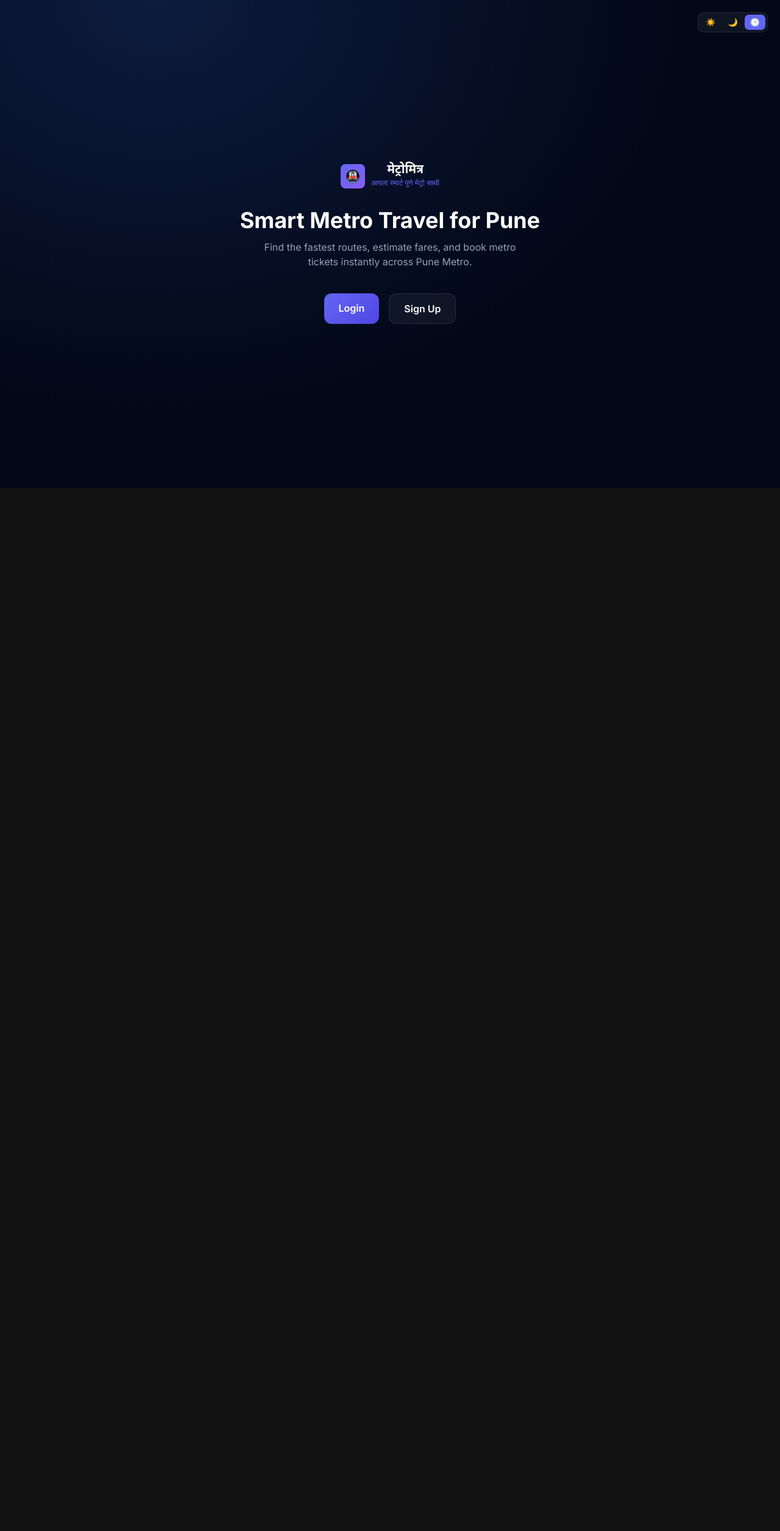
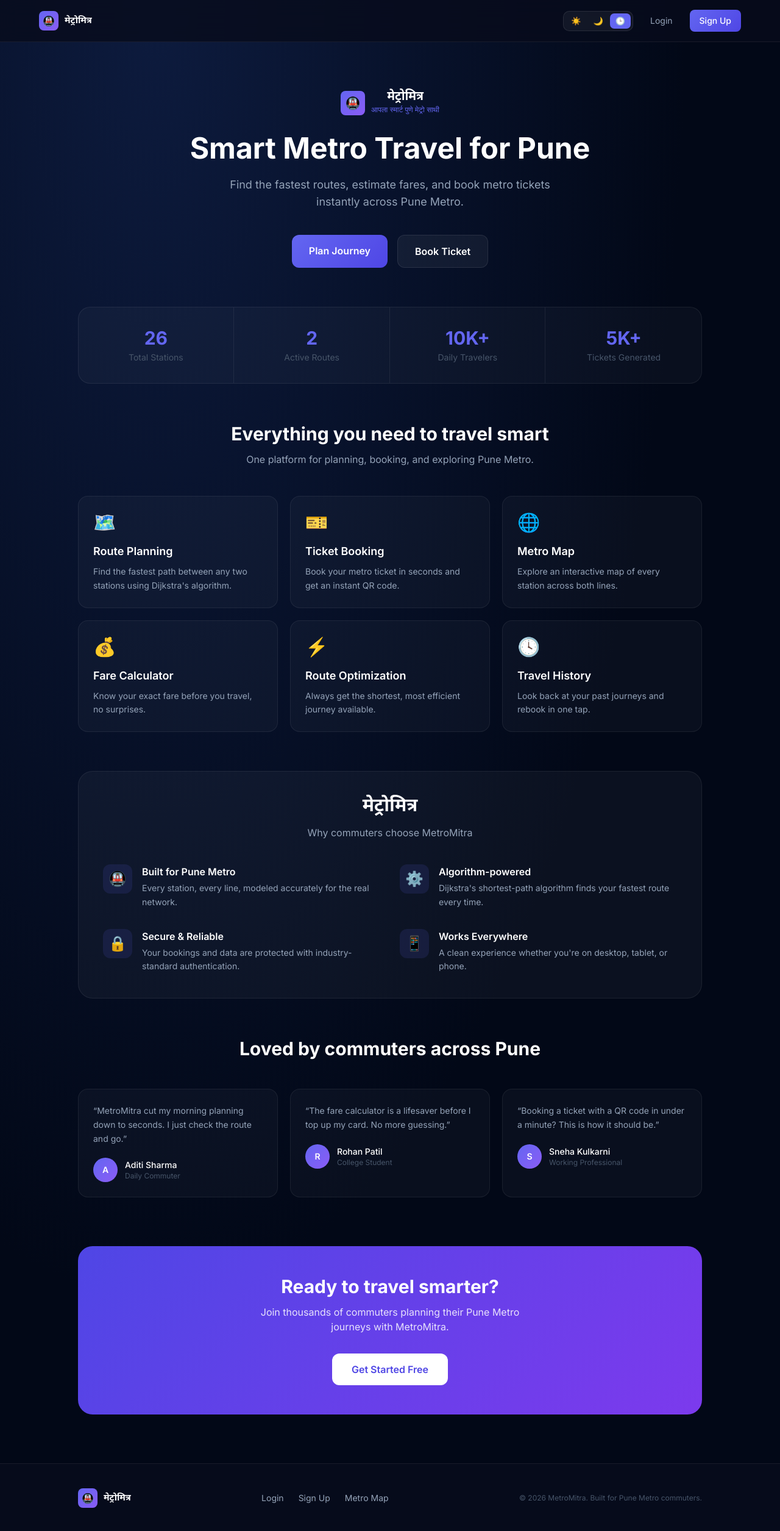
Before and after one commit to dalemohit05/metro-route-planner, a Next.js app: page / in a window 1280 px wide. Shown: the whole page at 61% size. Before the commit the page ends 800 px from the top, so only its background shows below. Built offline with nearby package versions, Linux system fonts and the light colour scheme; no server answers.

Commit message:
add landing page with hero, features, testimonials

```diff
--- a/src/app/page.tsx
+++ b/src/app/page.tsx
@@ -3,60 +3,254 @@ import { redirect } from 'next/navigation';
 import Logo from '@/components/Logo';
 import ThemeToggle from '@/components/ThemeToggle';
 
+const FEATURES = [
+  { icon: '🗺️', title: 'Route Planning', desc: 'Find the fastest path between any two stations using Dijkstra\'s algorithm.' },
+  { icon: '🎫', title: 'Ticket Booking', desc: 'Book your metro ticket in seconds and get an instant QR code.' },
+  { icon: '🌐', title: 'Metro Map', desc: 'Explore an interactive map of every station across both lines.' },
+  { icon: '💰', title: 'Fare Calculator', desc: 'Know your exact fare before you travel, no surprises.' },
+  { icon: '⚡', title: 'Route Optimization', desc: 'Always get the shortest, most efficient journey available.' },
+  { icon: '🕓', title: 'Travel History', desc: 'Look back at your past journeys and rebook in one tap.' },
+];
+
+const WHY_POINTS = [
+  { icon: '🚇', title: 'Built for Pune Metro', desc: 'Every station, every line, modeled accurately for the real network.' },
+  { icon: '⚙️', title: 'Algorithm-powered', desc: 'Dijkstra\'s shortest-path algorithm finds your fastest route every time.' },
+  { icon: '🔒', title: 'Secure & Reliable', desc: 'Your bookings and data are protected with industry-standard authentication.' },
+  { icon: '📱', title: 'Works Everywhere', desc: 'A clean experience whether you\'re on desktop, tablet, or phone.' },
+];
+
+const TESTIMONIALS = [
+  { name: 'Aditi Sharma', role: 'Daily Commuter', quote: 'MetroMitra cut my morning planning down to seconds. I just check the route and go.', avatar: 'A' },
+  { name: 'Rohan Patil', role: 'College Student', quote: 'The fare calculator is a lifesaver before I top up my card. No more guessing.', avatar: 'R' },
+  { name: 'Sneha Kulkarni', role: 'Working Professional', quote: 'Booking a ticket with a QR code in under a minute? This is how it should be.', avatar: 'S' },
+];
+
 export default async function HomePage() {
   const supabase = await createServerSupabaseClient();
   const { data: { user } } = await supabase.auth.getUser();
 
-  // If logged in, go straight to dashboard
   if (user) {
     redirect('/dashboard');
   }
 
-  // If not logged in, show landing page
   return (
-    <main
-      className="min-h-screen flex flex-col items-center justify-center px-6"
-      style={{ background: 'var(--bg-page)', color: 'var(--text-primary)' }}
-    >
-      <div style={{ position: 'absolute', top: '20px', right: '20px' }}>
-        <ThemeToggle />
-      </div>
+    <main style={{ background: 'var(--bg-page)', color: 'var(--text-primary)' }} className="min-h-screen">
 
-      <div className="text-center">
-        <div className="flex flex-col items-center mb-8">
-          <Logo size="lg" showTagline taglineLang="hi" />
+      {/* Header */}
+      <header
+        style={{ background: 'var(--bg-header)', backdropFilter: 'blur(16px)', borderBottom: '1px solid var(--border-subtle)' }}
+        className="px-6 py-4 sticky top-0 z-50"
+      >
+        <div className="max-w-6xl mx-auto flex items-center justify-between">
+          <Logo />
+          <div className="flex items-center gap-3">
+            <ThemeToggle />
+            <a
+              href="/login"
+              style={{ color: 'var(--text-secondary)' }}
+              className="text-sm px-4 py-2 hover:opacity-80 transition-opacity"
+            >
+              Login
+            </a>
+            <a
+              href="/signup"
+              style={{ background: 'linear-gradient(135deg, var(--accent-indigo), var(--accent-indigo-dim))' }}
+              className="text-sm px-4 py-2 rounded-lg text-white font-medium transition-all hover:scale-105"
+            >
+              Sign Up
+            </a>
+          </div>
         </div>
+      </header>
 
-        <h1
-          className="text-3xl md:text-4xl font-bold mb-3"
-          style={{ color: 'var(--text-primary)' }}
+      {/* Hero */}
+      <section className="px-6 pt-20 pb-16 text-center">
+        <div className="max-w-3xl mx-auto">
+          <div className="flex justify-center mb-6">
+            <Logo size="lg" showTagline taglineLang="hi" />
+          </div>
+          <h1 className="text-4xl md:text-5xl font-bold mb-4 leading-tight">
+            Smart Metro Travel for Pune
+          </h1>
+          <p style={{ color: 'var(--text-secondary)' }} className="text-lg mb-10 max-w-xl mx-auto">
+            Find the fastest routes, estimate fares, and book metro tickets instantly across Pune Metro.
+          </p>
+          <div className="flex flex-wrap gap-4 justify-center">
+            <a
+              href="/signup"
+              style={{ background: 'linear-gradient(135deg, var(--accent-indigo), var(--accent-indigo-dim))' }}
+              className="px-7 py-3.5 rounded-xl text-white font-semibold transition-all hover:scale-105"
+            >
+              Plan Journey
+            </a>
+            <a
+              href="/signup"
+              style={{ background: 'var(--bg-input)', border: '1px solid var(--border-input)', color: 'var(--text-primary)' }}
+              className="px-7 py-3.5 rounded-xl font-semibold transition-all hover:scale-105"
+            >
+              Book Ticket
+            </a>
+          </div>
+        </div>
+      </section>
+
+      {/* Stats Bar */}
+      <section className="px-6 pb-16">
+        <div
+          style={{ background: 'var(--bg-card)', border: '1px solid var(--border-subtle)', borderRadius: '20px' }}
+          className="max-w-5xl mx-auto grid grid-cols-2 md:grid-cols-4 gap-px overflow-hidden"
         >
-          Smart Metro Travel for Pune
-        </h1>
-        <p
-          className="mb-10 max-w-md mx-auto"
-          style={{ color: 'var(--text-secondary)' }}
+          {[
+            { value: '26', label: 'Total Stations' },
+            { value: '2', label: 'Active Routes' },
+            { value: '10K+', label: 'Daily Travelers' },
+            { value: '5K+', label: 'Tickets Generated' },
+          ].map((stat, i) => (
+            <div
+              key={stat.label}
+              style={{ borderRight: i < 3 ? '1px solid var(--border-subtle)' : 'none' }}
+              className="px-6 py-8 text-center"
+            >
+              <div style={{ color: 'var(--accent-indigo)' }} className="text-3xl font-bold mb-1">
+                {stat.value}
+              </div>
+              <div style={{ color: 'var(--text-muted)' }} className="text-sm">
+                {stat.label}
+              </div>
+            </div>
+          ))}
+        </div>
+      </section>
+
+      {/* Features */}
+      <section className="px-6 pb-16">
+        <div className="max-w-5xl mx-auto">
+          <div className="text-center mb-12">
+            <h2 className="text-3xl font-bold mb-3">Everything you need to travel smart</h2>
+            <p style={{ color: 'var(--text-secondary)' }}>
+              One platform for planning, booking, and exploring Pune Metro.
+            </p>
+          </div>
+          <div className="grid grid-cols-1 md:grid-cols-3 gap-5">
+            {FEATURES.map((f) => (
+              <div
+                key={f.title}
+                style={{ background: 'var(--bg-card)', border: '1px solid var(--border-subtle)', borderRadius: '16px' }}
+                className="p-6 transition-all hover:scale-[1.02]"
+              >
+                <div className="text-3xl mb-4">{f.icon}</div>
+                <h3 className="font-semibold text-lg mb-2">{f.title}</h3>
+                <p style={{ color: 'var(--text-secondary)' }} className="text-sm leading-relaxed">
+                  {f.desc}
+                </p>
+              </div>
+            ))}
+          </div>
+        </div>
+      </section>
+
+      {/* Why MetroMitra */}
+      <section className="px-6 pb-16">
+        <div
+          style={{ background: 'var(--bg-elevated)', border: '1px solid var(--border-subtle)', borderRadius: '24px' }}
+          className="max-w-5xl mx-auto p-10"
         >
-          Find the fastest routes, estimate fares, and book metro tickets instantly across Pune Metro.
-        </p>
+          <div className="text-center mb-10">
+            <h2 className="text-3xl font-bold mb-3 font-devanagari">मेट्रोमित्र</h2>
+            <p style={{ color: 'var(--text-secondary)' }}>Why commuters choose MetroMitra</p>
+          </div>
+          <div className="grid grid-cols-1 md:grid-cols-2 gap-8">
+            {WHY_POINTS.map((point) => (
+              <div key={point.title} className="flex gap-4">
+                <div
+                  style={{ background: 'color-mix(in srgb, var(--accent-indigo) 12%, transparent)' }}
+                  className="w-12 h-12 rounded-xl flex items-center justify-center text-2xl flex-shrink-0"
+                >
+                  {point.icon}
+                </div>
+                <div>
+                  <h3 className="font-semibold mb-1">{point.title}</h3>
+                  <p style={{ color: 'var(--text-secondary)' }} className="text-sm leading-relaxed">
+                    {point.desc}
+                  </p>
+                </div>
+              </div>
+            ))}
+          </div>
+        </div>
+      </section>
 
-        <div className="flex gap-4 justify-center">
-          <a
-            href="/login"
-            style={{ background: 'linear-gradient(135deg, var(--accent-indigo), var(--accent-indigo-dim))' }}
-            className="px-6 py-3 rounded-xl text-white font-semibold transition-all hover:scale-105"
-          >
-            Login
-          </a>
+      {/* Testimonials */}
+      <section className="px-6 pb-20">
+        <div className="max-w-5xl mx-auto">
+          <div className="text-center mb-12">
+            <h2 className="text-3xl font-bold mb-3">Loved by commuters across Pune</h2>
+          </div>
+          <div className="grid grid-cols-1 md:grid-cols-3 gap-5">
+            {TESTIMONIALS.map((t) => (
+              <div
+                key={t.name}
+                style={{ background: 'var(--bg-card)', border: '1px solid var(--border-subtle)', borderRadius: '16px' }}
+                className="p-6"
+              >
+                <p style={{ color: 'var(--text-secondary)' }} className="text-sm leading-relaxed mb-5">
+                  &ldquo;{t.quote}&rdquo;
+                </p>
+                <div className="flex items-center gap-3">
+                  <div
+                    style={{ background: 'linear-gradient(135deg, var(--accent-indigo), var(--accent-purple))', color: 'white' }}
+                    className="w-10 h-10 rounded-full flex items-center justify-center font-semibold text-sm flex-shrink-0"
+                  >
+                    {t.avatar}
+                  </div>
+                  <div>
+                    <div className="font-medium text-sm">{t.name}</div>
+                    <div style={{ color: 'var(--text-muted)' }} className="text-xs">{t.role}</div>
+                  </div>
+                </div>
+              </div>
+            ))}
+          </div>
+        </div>
+      </section>
+
+      {/* Final CTA */}
+      <section className="px-6 pb-20">
+        <div
+          style={{ background: 'linear-gradient(135deg, var(--accent-indigo-dim), var(--accent-purple-dim))' }}
+          className="max-w-5xl mx-auto rounded-3xl p-12 text-center"
+        >
+          <h2 className="text-3xl font-bold text-white mb-3">Ready to travel smarter?</h2>
+          <p style={{ color: 'rgba(255,255,255,0.85)' }} className="mb-8 max-w-md mx-auto">
+            Join thousands of commuters planning their Pune Metro journeys with MetroMitra.
+          </p>
           <a
             href="/signup"
-            style={{ background: 'var(--bg-input)', border: '1px solid var(--border-input)', color: 'var(--text-primary)' }}
-            className="px-6 py-3 rounded-xl font-semibold transition-all hover:scale-105"
+            style={{ background: 'white', color: 'var(--accent-indigo-dim)' }}
+            className="inline-block px-8 py-3.5 rounded-xl font-semibold transition-all hover:scale-105"
           >
-            Sign Up
+            Get Started Free
           </a>
         </div>
-      </div>
+      </section>
+
+      {/* Footer */}
+      <footer
+        style={{ borderTop: '1px solid var(--border-subtle)', background: 'var(--bg-header)' }}
+        className="px-6 py-10"
+      >
+        <div className="max-w-5xl mx-auto flex flex-col md:flex-row items-center justify-between gap-6">
+          <Logo />
+          <div className="flex gap-6 text-sm" style={{ color: 'var(--text-secondary)' }}>
+            <a href="/login" className="hover:opacity-80 transition-opacity">Login</a>
+            <a href="/signup" className="hover:opacity-80 transition-opacity">Sign Up</a>
+            <a href="/map" className="hover:opacity-80 transition-opacity">Metro Map</a>
+          </div>
+          <p style={{ color: 'var(--text-muted)' }} className="text-xs">
+            © 2026 MetroMitra. Built for Pune Metro commuters.
+          </p>
+        </div>
+      </footer>
     </main>
   );
 }
```
